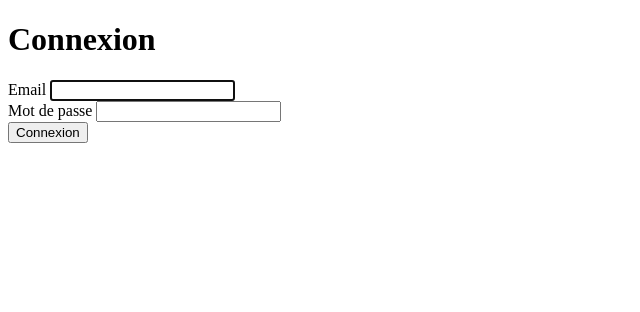
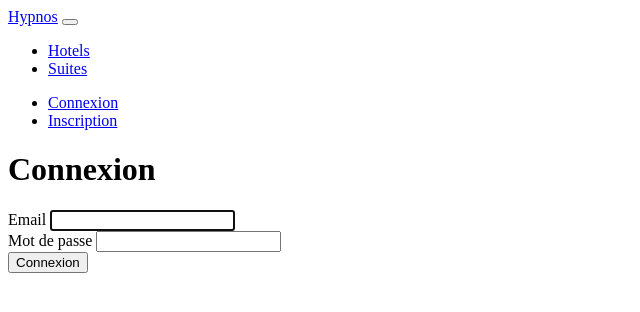
Before and after one commit to Nonoland/Studi_ECF, a Symfony app: template templates/security/login.html.twig in a window 1280 px wide. Shown: the top 312 px of the page, without its empty margins (0-640 px from the left). Run offline with Twig, Linux system fonts and the light colour scheme; the template is opened without the code that fills it, so the values that code supplies are empty; some libraries are stand-ins or nearby versions.

Commit message:
feat(Base): Add bootstrap style

```diff
--- a/templates/base.html.twig
+++ b/templates/base.html.twig
@@ -14,6 +14,43 @@
         {% endblock %}
     </head>
     <body>
-        {% block body %}{% endblock %}
+        <nav class="navbar navbar-expand-lg">
+            <div class="container-fluid">
+                <a href="/" class="navbar-brand">Hypnos</a>
+                <button class="navbar-toggler" type="button" data-bs-toggle="collapse" data-bs-target="#navbarNav" aria-controls="navbarNav" aria-expanded="false" aria-label="Toggle navigation">
+                    <span class="navbar-toggler-icon"></span>
+                </button>
+                <div class="collapse navbar-collapse">
+                    <ul class="navbar-nav">
+                        <li class="nav-item">
+                            <a href="#" class="nav-link">Hotels</a>
+                        </li>
+                        <li class="nav-item">
+                            <a href="#" class="nav-link">Suites</a>
+                        </li>
+                    </ul>
+                </div>
+                <div class="collapse navbar-collapse justify-content-end">
+                    <ul class="navbar-nav">
+                        {% if app.user %}
+                            <li class="nav-item">
+                                <a href="/mon-compte" class="nav-link">Mon compte</a>
+                            </li>
+                        {% else %}
+                            <li class="nav-item">
+                                <a href="/connexion" class="nav-link">Connexion</a>
+                            </li>
+                            <li class="nav-item">
+                                <a href="/inscription" class="nav-link">Inscription</a>
+                            </li>
+                        {% endif %}
+                    </ul>
+                </div>
+            </div>
+        </nav>
+        <div class="container">
+            {% block body %}
+            {% endblock %}
+        </div>
     </body>
 </html>
```
